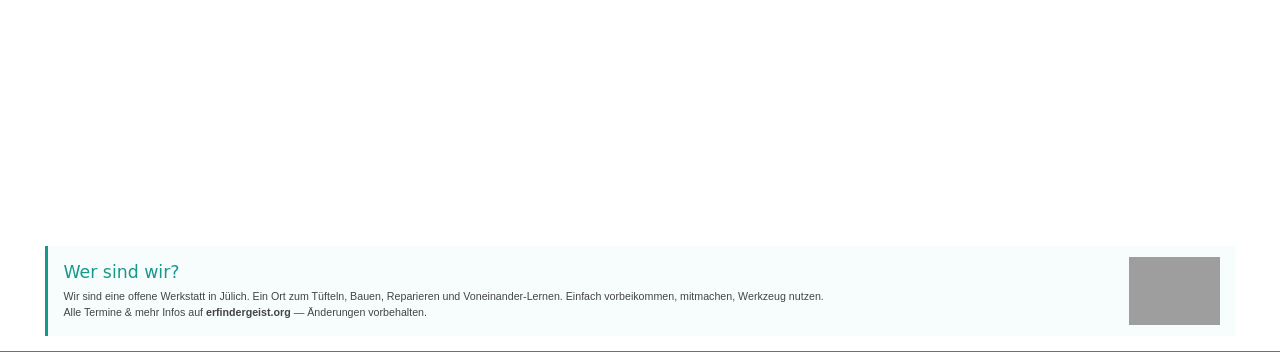
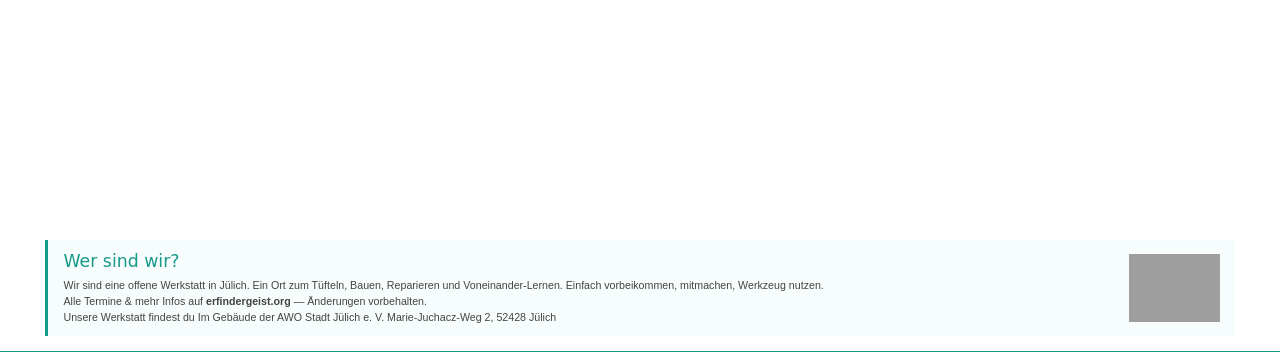
Before and after one commit to ErfindergeistJuelichOfficial/pdf-generator, a Python web app: template src/templates/termine.html in a window 1280 px wide. Shown: the part 343-695 px from the top of the page. Run offline with Jinja, Linux system fonts and the light colour scheme; the template is opened without the code that fills it, so the values that code supplies are empty; some web fonts are replaced; grey boxes are pictures that could not be loaded.

Commit message:
add: Adresse

```diff
--- a/src/templates/repaircafe.html
+++ b/src/templates/repaircafe.html
@@ -199,7 +199,8 @@
         Dann bist du im Repair Café genau richtig. Komm einfach unangemeldet vorbei und
         bring deinen defekten Gebrauchsgegenstand mit.<br>
         Termine &amp; mehr Infos: <strong>repaircafe.erfindergeist.org</strong>  —
-          Änderungen vorbehalten.
+          Änderungen vorbehalten. <br> Unsere Werkstatt findest du Im Gebäude der AWO Stadt Jülich e. V.
+Marie-Juchacz-Weg 2, 52428 Jülich
       </div>
     </div>
     <img class="info-qr" src="QRlinktree.png" alt="QR-Code">
--- a/src/templates/termine.html
+++ b/src/templates/termine.html
@@ -235,7 +235,8 @@
           Wir sind eine offene Werkstatt in Jülich. Ein Ort zum Tüfteln, Bauen, Reparieren
           und Voneinander-Lernen. Einfach vorbeikommen, mitmachen, Werkzeug nutzen.<br>
           Alle Termine &amp; mehr Infos auf <strong>erfindergeist.org</strong> —
-          Änderungen vorbehalten.
+          Änderungen vorbehalten. <br> Unsere Werkstatt findest du Im Gebäude der AWO Stadt Jülich e. V.
+Marie-Juchacz-Weg 2, 52428 Jülich
         </div>
       </div>
       <img class="info-qr" src="QRlinktree.png" alt="QR-Code Linktree">
```
